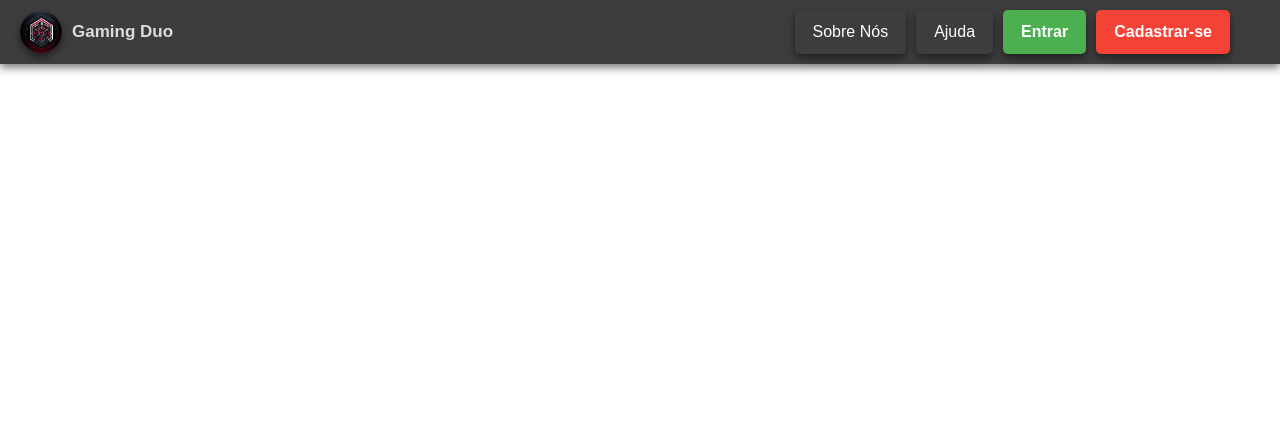
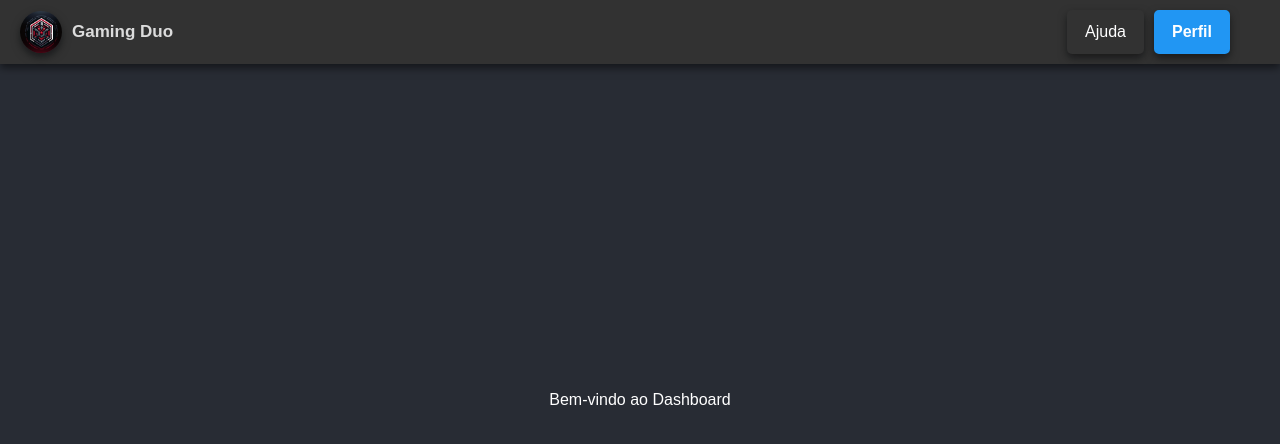
Before and after one commit to MauricioAlcantara/Gaming-Duo, a Vue app: page /dashboard in a window 1280 px wide. Shown: the top 444 px of the page. Built offline with nearby package versions, Linux system fonts and the light colour scheme.

Commit message:
Criacao Dashboard e ajustes na TopBar

```diff
--- a/src/components/Dashboard.vue
+++ b/src/components/Dashboard.vue
@@ -1,11 +1,26 @@
-<script setup>
+<template>
+  <div class="dashboard-container">
+    <h1>Bem-vindo ao Dashboard</h1>
+  </div>
+</template>
 
+<script>
+export default {
+  name: 'UserDashboard',
+  mounted() {
+    console.log('Dashboard carregado com sucesso.');
+  }
+}
 </script>
 
-<template>
-
-</template>
-
 <style scoped>
-
+.dashboard-container {
+  display: flex;
+  flex-direction: column;
+  align-items: center;
+  justify-content: center;
+  height: 100vh;
+  background-color: #282c34;
+  color: white;
+}
 </style>
--- a/src/components/Login.vue
+++ b/src/components/Login.vue
@@ -37,8 +37,6 @@
 </template>
 
 <script>
-import axios from 'axios';
-
 export default {
   name: 'UserLogin',
   data() {
@@ -59,16 +57,8 @@ export default {
       this.showPasswordRequired = !this.loginData.password;
 
       if (!this.showUsernameRequired && !this.showPasswordRequired) {
-        axios.post('http://127.0.0.1:8000/login', {
-          email: this.loginData.username,
-          senha: this.loginData.password
-        }).then(response => {
-          alert('Login bem-sucedido!');
-          console.log('Resposta do servidor:', response.data);
-        }).catch(error => {
-          alert('Falha no login!');
-          console.error('Erro:', error.response.data);
-        });
+        // Simulando o sucesso do login e redirecionando para o dashboard
+        this.$router.push({ name: 'dashboard' });
       }
     },
     clearErrors(field) {
--- a/src/components/TopBar.vue
+++ b/src/components/TopBar.vue
@@ -2,11 +2,15 @@
   <div class="top-bar">
     <img src="/images/logo.png" alt="Logo" class="logo" @click="goToHome">
     <span class="site-name" @click="goToHome">Gaming Duo</span>
-    <nav v-if="showNavigationButtons">
+    <nav v-if="!['dashboard', 'login', 'cadastro'].includes(this.$route.name)">
       <button @click="scrollToSection('quem-somos-section')">Sobre Nós</button>
       <button @click="$emit('toggle-chat')">Ajuda</button>
       <button class="button-login" @click="goToRoute('login')">Entrar</button>
       <button class="button-register" @click="goToRoute('cadastro')">Cadastrar-se</button>
+    </nav>
+    <nav v-else-if="this.$route.name === 'dashboard'">
+      <button @click="$emit('toggle-chat')">Ajuda</button>
+      <button class="button-profile" @click="goToProfile">Perfil</button>
     </nav>
   </div>
 </template>
@@ -37,6 +41,9 @@ export default {
       if (section) {
         section.scrollIntoView({ behavior: 'smooth' });
       }
+    },
+    goToProfile() {
+      this.$router.push({ name: 'profile' });
     }
   }
 }
@@ -93,7 +100,7 @@ nav button {
   box-shadow: 0 4px 8px rgba(0,0,0,0.5);
 }
 
-.button-login, .button-register {
+.button-login, .button-register, .button-profile {
   font-weight: bold;
 }
 
@@ -105,6 +112,11 @@ nav button {
 .button-register {
   background-color: #f44336;
   border-color: #f44336;
+}
+
+.button-profile {
+  background-color: #2196F3;
+  border-color: #2196F3;
 }
 
 nav button:hover {
@@ -119,4 +131,8 @@ nav button:hover {
 .button-register:hover {
   background-color: #d32f2f;
 }
+
+.button-profile:hover {
+  background-color: #1976D2;
+}
 </style>
--- a/src/router/index.js
+++ b/src/router/index.js
@@ -1,4 +1,5 @@
 import { createRouter, createWebHistory } from 'vue-router';
+import UserDashboard from "@/components/Dashboard.vue";
 import LandingPage from '../components/LandingPage.vue';
 import UserLogin from "@/components/Login.vue";
 import Cadastro from "@/components/Cadastro.vue";
@@ -21,6 +22,11 @@ const router = createRouter({
             name: 'cadastro',
             component: Cadastro
         },
+        {
+            path: '/dashboard',
+            name: 'dashboard',
+            component: UserDashboard
+        },
     ]
 });
 
```
